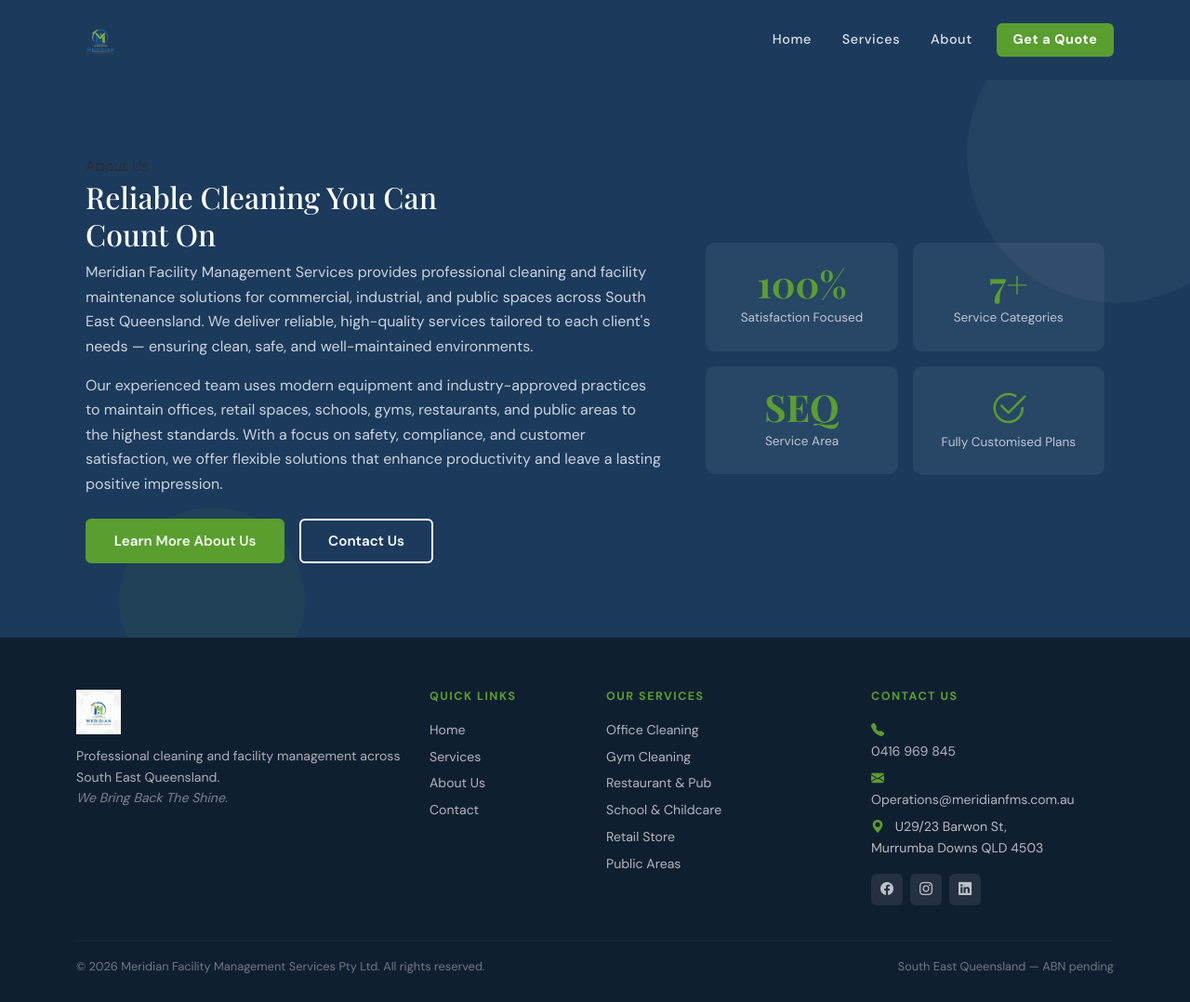
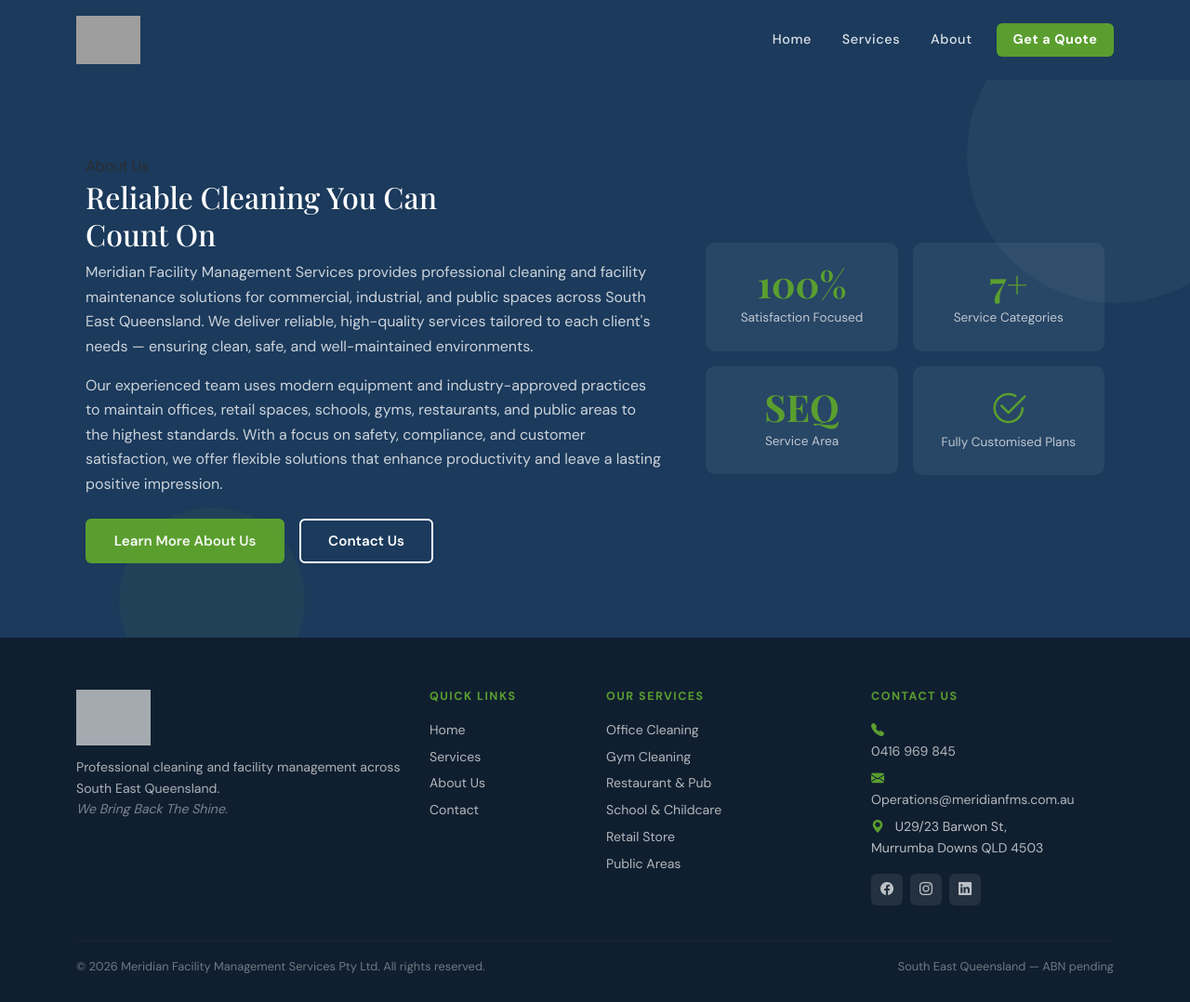
Before and after one commit to GiriPurushotam/meridian, a PHP site: page /about.php in a window 1280 px wide. Shown: the whole page at 93% size. Run offline with PHP 8.4, Linux system fonts and the light colour scheme; grey boxes are pictures that could not be loaded.

Commit message:
Fix: fix logo dimension on both nav and footer

```diff
--- a/src/templates/layout/footer.php
+++ b/src/templates/layout/footer.php
@@ -6,9 +6,9 @@
 
             <!-- Col 1: Brand + tagline -->
             <div class="col-12 col-md-4">
-                <img src="/assets/images/logo.png"
-                    alt="Meridian FMS Logo"
-                    style="height:48px; margin-bottom:0.75rem;"
+                <img src="/assets/images/logo-footer.png"
+                    alt="Meridian FMS"
+                    style="height:60px; mix-blend-mode:screen; margin-bottom:0.75rem;"
                     onerror="this.style.display='none'">
                 <p style="color:rgba(255,255,255,0.65); font-size:0.88rem; line-height:1.6;">
                     Professional cleaning and facility management
--- a/src/templates/layout/header.php
+++ b/src/templates/layout/header.php
@@ -28,7 +28,7 @@
     <link rel="stylesheet" href="/assets/css/main.css">
 
     <!-- Favicon placeholder — replace with real icon later -->
-    <link rel="icon" type="image/png" href="/assets/images/favicon.png">
+    <link rel="icon" type="image/png" href="/assets/images/logo-nav.png">
 </head>
 
 <body>
@@ -45,8 +45,8 @@
             <!-- ── Logo ──────────────────────────────────────── -->
 
             <a class="navbar-brand d-flex align-items-center gap-2" href="/">
-                <img src="/assets/images/logos.png"
-                    alt="Meridian FMS Logo"
+                <img src="/assets/images/logo-nav.png"
+                    alt="Meridian FMS"
                     onerror="this.style.display='none'; this.nextElementSibling.style.display='block'">
                 <span style="display:none;">
                     <span class="text-white fw-bold">MERIDIAN</span><br>
@@ -75,18 +75,18 @@
 
                     <li class="nav-item">
                         <a class="nav-link <?= ($activePage ?? '') === 'services' ? 'active' : '' ?>"
-                            href="/services.php">Services</a>
+                            href="/services">Services</a>
                     </li>
 
                     <li class="nav-item">
                         <a class="nav-link <?= ($activePage ?? '') === 'about' ? 'active' : '' ?>"
-                            href="/about.php">About</a>
+                            href="/about">About</a>
                     </li>
 
                     <!-- Contact is a CTA button — stands out from plain links -->
                     <li class="nav-item ms-lg-2 mt-2 mt-lg-0">
                         <a class="nav-link nav-cta <?= ($activePage ?? '') === 'contact' ? 'active' : '' ?>"
-                            href="/contact.php">Get a Quote</a>
+                            href="/contact">Get a Quote</a>
                     </li>
 
                 </ul>
```
